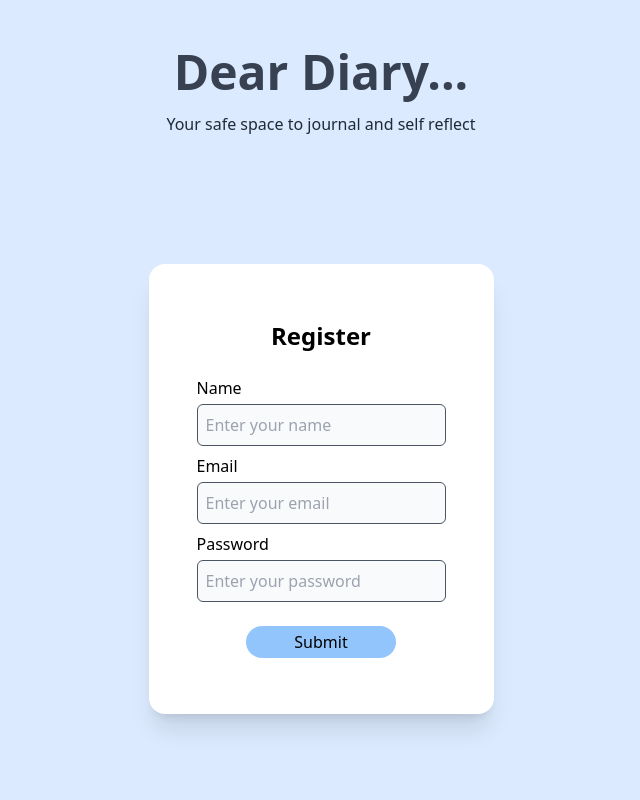
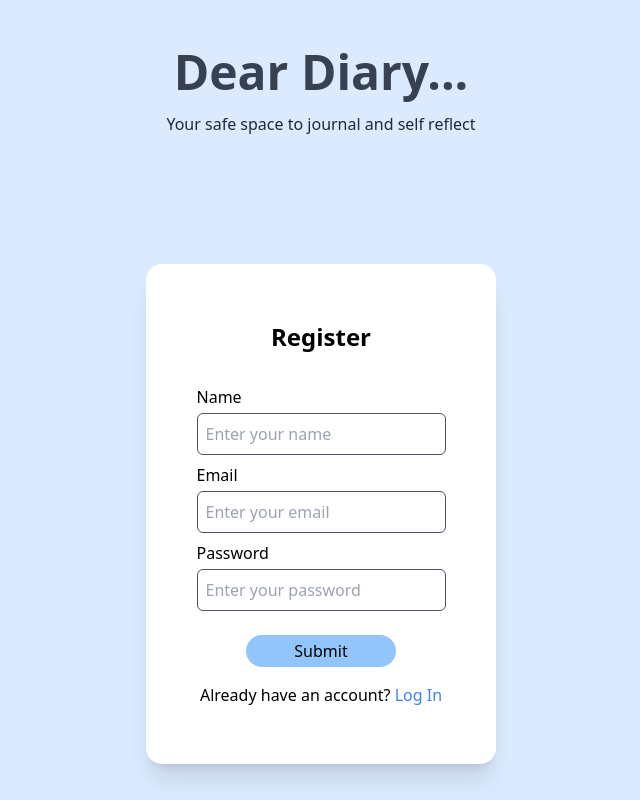
Before and after one commit to ziaxgit/Dear-Diary, a React (Vite) app in the folder frontend/: page /register in a window 1280 px wide. Shown: the whole page, without its empty margins (319-959 px from the left). Built offline with nearby package versions, Linux system fonts and the light colour scheme.

Commit message:
complete login and register forms

```diff
--- a/frontend/src/Components/LogIn.tsx
+++ b/frontend/src/Components/LogIn.tsx
@@ -20,7 +20,7 @@ export default function LogIn() {
     register,
     handleSubmit,
     resetField,
-    formState: { errors, isSubmitting, isSubmitSuccessful },
+    formState: { errors, isSubmitting },
   } = useForm<UserDataType>({
     resolver: zodResolver(loginSchema),
   });
--- a/frontend/src/Components/Register.tsx
+++ b/frontend/src/Components/Register.tsx
@@ -2,9 +2,10 @@ import { z } from "zod";
 import { SubmitHandler, useForm } from "react-hook-form";
 import { zodResolver } from "@hookform/resolvers/zod";
 import { useNavigate } from "react-router-dom";
+import toast, { Toaster } from "react-hot-toast";
 
 const registerSchema = z.object({
-  name: z.string().min(2, { message: "Please write your name" }),
+  name: z.string().min(2, { message: "Please enter your name" }),
   email: z.string().email({
     message: "Please enter a valid email",
   }),
@@ -19,47 +20,64 @@ export default function Register() {
   const {
     register,
     handleSubmit,
+    resetField,
     formState: { errors, isSubmitting },
   } = useForm<UserDataType>({
     resolver: zodResolver(registerSchema),
   });
 
-  const onSubmit: SubmitHandler<UserDataType> = async (registerData) => {
+  const onSubmit: SubmitHandler<UserDataType> = async (loginData) => {
     try {
-      const response = await fetch("http://localhost:5000/users", {
+      const response = await fetch("http://localhost:5000/users/register", {
         method: "POST",
         headers: {
           "Content-Type": "application/json",
         },
-        body: JSON.stringify(registerData),
+        body: JSON.stringify(loginData),
       });
       const data = await response.json();
-      navigate("/home");
-      console.log(data);
+      if (!response.ok) {
+        resetField("name");
+        resetField("email");
+        resetField("password");
+        throw new Error(data.message);
+      }
+      toast.success("Register successful!");
+      setTimeout(() => {
+        navigate("/home");
+      }, 1000);
     } catch (error) {
-      console.log(error);
+      const message = (error as Error).message;
+      toast.error(message);
     }
   };
 
   return (
     <section
-      id="register"
+      id="login"
       className="bg-blue-100 flex flex-col items-center min-h-dvh"
     >
+      <Toaster
+        containerStyle={{
+          top: "11rem",
+        }}
+      />
+
       <h1 className="text-5xl font-semibold text-gray-700 mt-12">
         Dear Diary...
       </h1>
+
       <p className="mt-4 text-md text-gray-800 ">
         Your safe space to journal and self reflect
       </p>
-      <div className="flex flex-col justify-center items-center bg-white rounded-2xl shadow-xl p-12 h-[450px] mt-32">
-        <h1 className="text-2xl mb-6 font-semibold">Register</h1>
+      <div className="flex flex-col justify-center items-center bg-white rounded-2xl shadow-xl h-[500px] w-[350px] mt-32 ">
+        <h1 className="text-2xl mb-8 font-semibold">Register</h1>
         <form onSubmit={handleSubmit(onSubmit)}>
           <div className="flex flex-col gap-1">
             <label>Name</label>
             <input
               {...register("name")}
-              className="p-2 border-[1px] border-gray-600 rounded-md bg-gray-50
+              className="p-2 border-[1px] border-gray-600 rounded-md
             "
               type="text"
               placeholder="Enter your name"
@@ -72,7 +90,7 @@ export default function Register() {
             <label>Email</label>
             <input
               {...register("email")}
-              className="p-2 border-[1px] border-gray-600 rounded-md bg-gray-50
+              className="p-2 border-[1px] border-gray-600 rounded-md
             "
               type="text"
               placeholder="Enter your email"
@@ -85,7 +103,7 @@ export default function Register() {
             <label>Password</label>
             <input
               {...register("password")}
-              className="p-2 border-[1px] border-gray-600 rounded-md bg-gray-50
+              className="p-2 border-[1px] border-gray-600 rounded-md
             "
               type="password"
               placeholder="Enter your password"
@@ -99,8 +117,14 @@ export default function Register() {
             className="bg-blue-300 mt-6 py-1 rounded-full px-12 mx-auto block hover:bg-blue-400"
             type="submit"
           >
-            {isSubmitting ? "Loggin in..." : "Submit"}
+            {isSubmitting ? "Registering..." : "Submit"}
           </button>
+          <p className="mt-4 text-center">
+            Already have an account?{" "}
+            <a className="text-blue-500" href="/login">
+              Log In
+            </a>
+          </p>
         </form>
       </div>
     </section>
```
